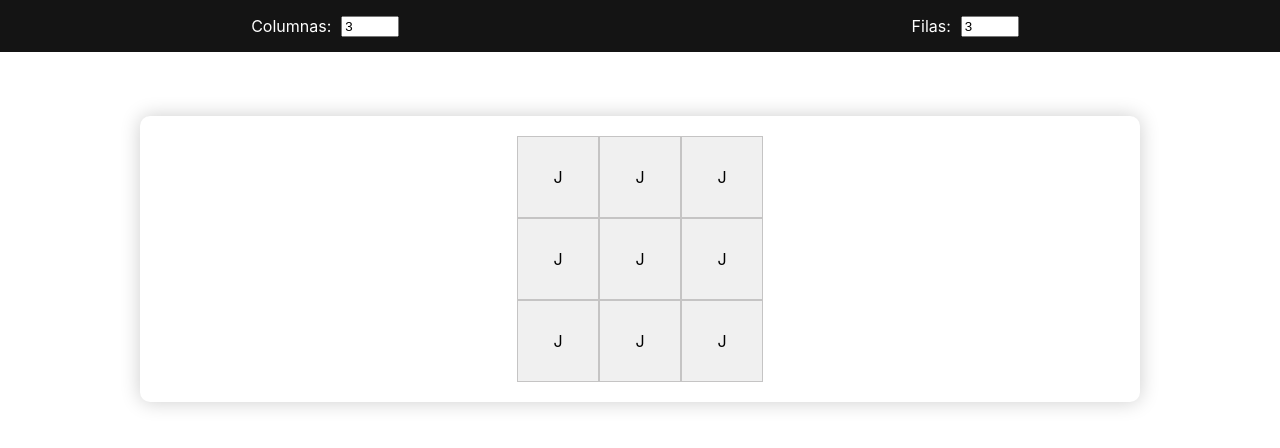
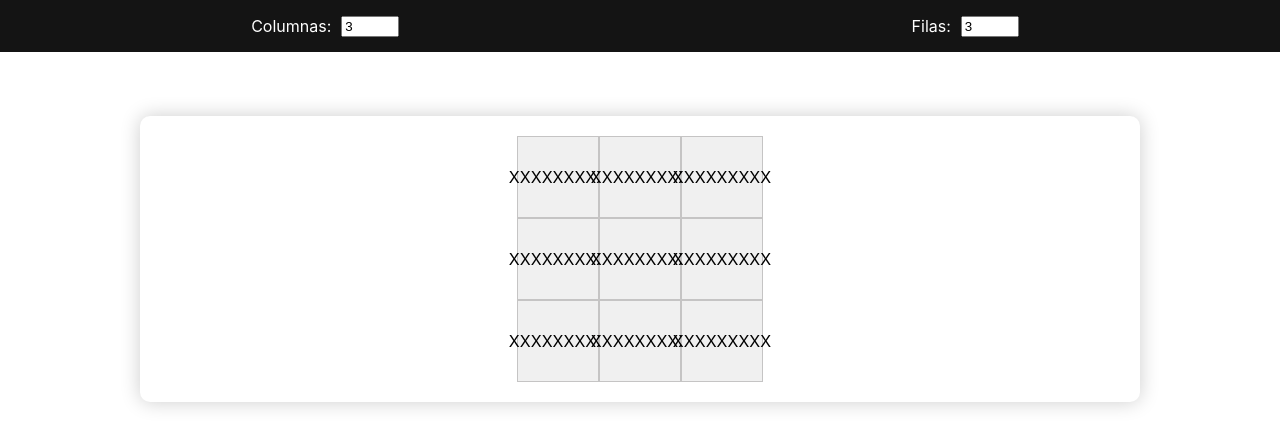
Before and after one commit to MeliLegname/Grilla, a React (Create React App) app: page / in a window 1280 px wide. Shown: the top 448 px of the page. Built offline with nearby package versions, Linux system fonts and the light colour scheme.

Commit message:
Guardando y cambiando estados

```diff
--- a/src/App.js
+++ b/src/App.js
@@ -1,8 +1,8 @@
 import React from 'react';
-import logo from './logo.svg';
+
 import './App.css';
 import CellsContainer from './components/CellsContainer';
-import { BrowserRouter, Switch, Route } from 'react-router-dom';
+import { BrowserRouter, Route } from 'react-router-dom';
 import Cell from './components/Cell';
 
 function App() {
--- a/src/components/Cell.js
+++ b/src/components/Cell.js
@@ -4,7 +4,7 @@ import './styles/Cell.css';
 // class Cell extends React.Component {
 
 const Cell = (props) => (
-	<div className="cell" onClick={props.handleClick(props.key, props.fila)}>
+	<div className="cell" onClick={props.handleClick}>
 		{props.estado}
 	</div>
 );
--- a/src/components/CellsContainer.js
+++ b/src/components/CellsContainer.js
@@ -2,8 +2,6 @@ import React from 'react';
 
 import './styles/CellsContainer.css';
 import Cell from './Cell';
-import { runInThisContext } from 'vm';
-import { arrayExpression } from '@babel/types';
 
 class CellsContainer extends React.Component {
 	constructor(props) {
@@ -13,13 +11,25 @@ class CellsContainer extends React.Component {
 			numColumn: 3,
 			numRow: 3,
 
-			estados: [ 'X', 'O', ' ' ]
+			estados: [ 'X', 'O', ' ' ],
+			cellState: []
 		};
 	}
 
-	// const children = props.children;
+	initCellState() {
+		let cellState = [ ...Array(9) ].map((cellState) => (cellState = this.state.estados[0]));
+		this.setState({ cellState });
+	}
 
-	handleClick(index) {}
+	//buscar como pasar el estado porque bla si se ve como se modifica pero this.state.cellState no.
+	//como mi estructura de datos es un array y la muestro como la matriz necesito un algoritmo que me permita trabajar un array como si fuera una matriz.. yo le tengo que pasar una fila y una columna para que el sepa de que celda estamos hablando y que me lo traiga.
+	// y la matriz tiene dos por eso hay que hacer la cuenta . en la que primero te salteas la fila y agarrras el numero de columnta para eso tenes que tener en cuenta el numero de columnas totales.
+	//formula magina para poder encontrar el indice hay que hacer una cuenta. el array debe recibir solo un numero
+
+	componentDidMount() {
+		this.initCellState();
+		console.log(this.state.cellState);
+	}
 
 	inputChangeHandle(name, event) {
 		let state = { ...this.state };
@@ -31,13 +41,12 @@ class CellsContainer extends React.Component {
 		let column = [];
 
 		for (let i = 0; i < this.state.numColumn; i++) {
-			column.push(i);
+			column.push(column['']);
 		}
-
 		let row = [];
 
 		for (let i = 0; i < this.state.numRow; i++) {
-			row.push(i);
+			row.push(row['']);
 		}
 		return (
 			<React.Fragment>
@@ -72,8 +81,8 @@ class CellsContainer extends React.Component {
 									{column.map((object, index) => {
 										return (
 											<Cell
-												handleClick={() => this.handleClick(index)}
-												estado={'J'}
+												handleClick={() => this.handleClick(index, indexFila)}
+												estado={this.state.cellState}
 												key={index}
 												fila={indexFila}
 											/>
```
